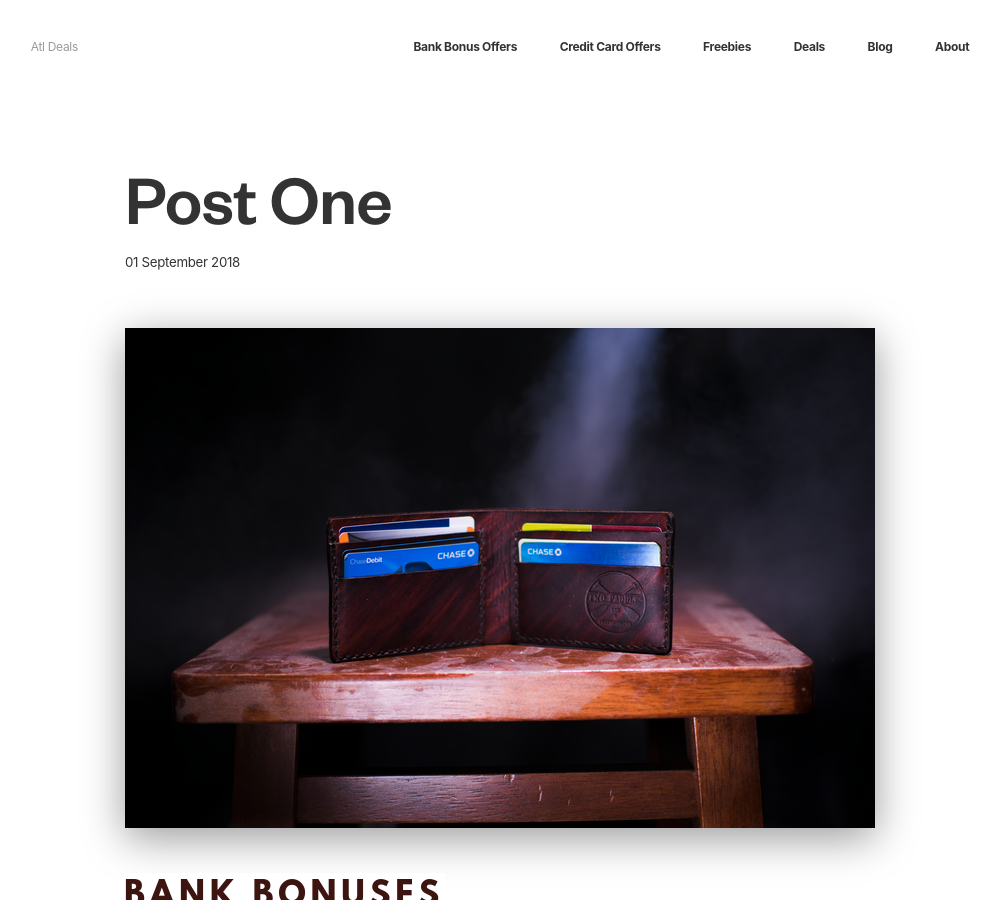
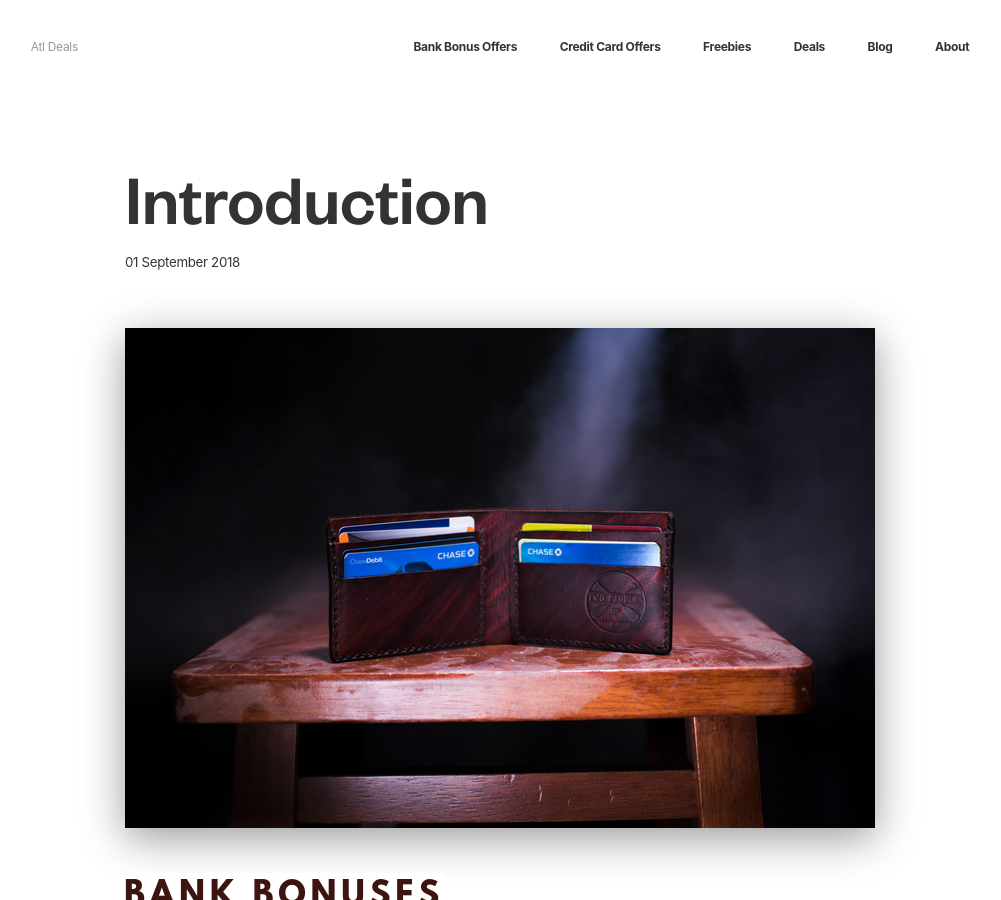
Before and after one commit to ohiosveryown/atldeals, a Jekyll site: the page built from _posts/2018-09-01-post-one.markdown, in a window 1280 px wide and 900 px high. Shown: the whole window, without its empty margins (140-1141 px from the left). Built offline with Jekyll 4.4.1, drawn with Linux system fonts in a browser that asks for light colours.

Commit message:
Updated Post One

```diff
--- a/_posts/2018-09-01-post-one.markdown
+++ b/_posts/2018-09-01-post-one.markdown
@@ -1,5 +1,5 @@
 ---
-title: Post One
+title: Introduction
 date: 2018-09-01 21:09:00 Z
 permalink: "/about/"
 categories:
```
